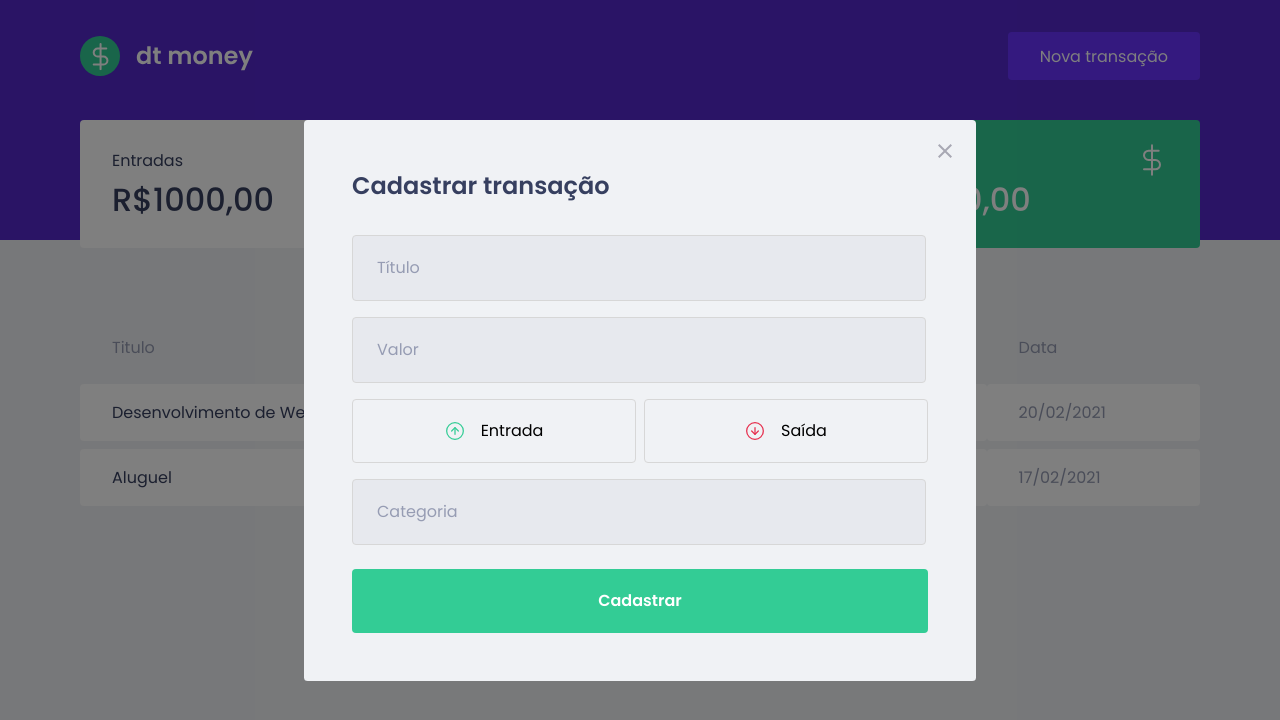
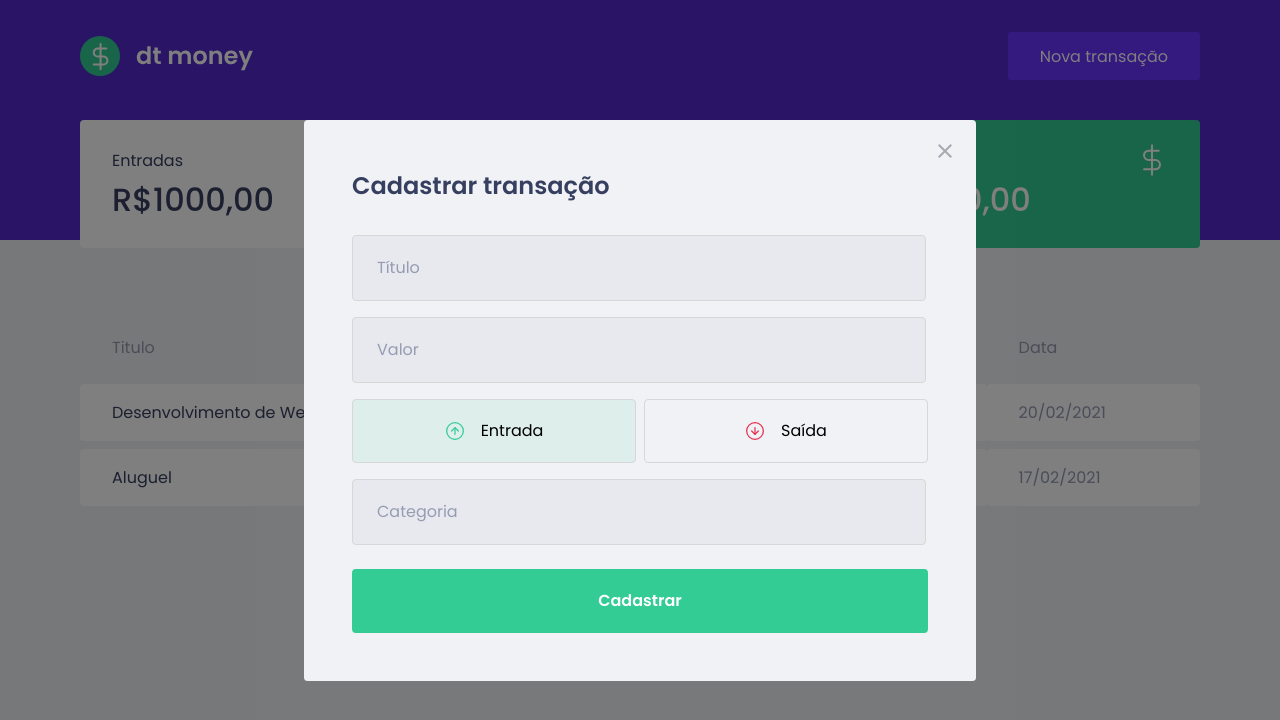
Before and after one commit to matheustark/dtmoney, a React (Create React App) app: page / in a window 1280 px wide. Both pictures are taken after a click on the button "Nova transação". Shown: the top 720 px of the page. Built offline with nearby package versions, Linux system fonts and the light colour scheme; no server answers; what miragejs would draw is missing.

Commit message:
finish button styles

```diff
--- a/src/components/NewTransactionModal/index.tsx
+++ b/src/components/NewTransactionModal/index.tsx
@@ -1,8 +1,9 @@
+import { useState } from 'react';
 import Modal from 'react-modal';
 import incomeImg from '../../assets/income.svg';
 import outcomeImg from '../../assets/outcome.svg';
 import closeImg from '../../assets/close.svg';
-import { Container, TransactionTypeContainer } from './styles';
+import { Container, TransactionTypeContainer, RadioBox } from './styles';
 
 interface NewTransactionModalProps {
   isOpen: boolean;
@@ -10,6 +11,8 @@
 }
 
 export function NewTransactionModal({ isOpen, onRequestClose }: NewTransactionModalProps) {
+  const [type, setType] = useState('deposit')
+
   return (
     <Modal
     isOpen={isOpen}
@@ -32,19 +35,25 @@
       <input type="number" placeholder="Valor" />
 
       <TransactionTypeContainer>
-        <button
+        <RadioBox
         type="button"
+        onClick={() => setType('deposit')}
+        isActive={type === 'deposit'}
+        activeColor="green"
         >
           <img src={incomeImg} alt="Entrada"/>
           <span>Entrada</span>
-        </button>
+        </RadioBox>
 
-        <button
+        <RadioBox
         type="button"
+        onClick={() => setType('withdraw')}
+        isActive={type === 'withdraw'}
+        activeColor="red"
         >
           <img src={outcomeImg} alt="Saída"/>
           <span>Saída</span>
-        </button>
+        </RadioBox>
       </TransactionTypeContainer>
 
       <input placeholder="Categoria" />
--- a/src/components/NewTransactionModal/styles.ts
+++ b/src/components/NewTransactionModal/styles.ts
@@ -1,5 +1,5 @@
 import styled from "styled-components";
-import { darken } from 'polished';
+import { darken, transparentize } from 'polished';
 
 export const Container = styled.form`
 
@@ -57,12 +57,26 @@
   grid-template-columns: 1fr 1fr;
   gap: 0.5rem;
 
-  button {
+`;
+
+interface RadioBoxProps {
+  isActive: boolean;
+  activeColor: 'green' | 'red';
+}
+
+const colors = {
+  green: '#33CC95',
+  red: '#E52E4D'
+}
+
+export const RadioBox = styled.button<RadioBoxProps>`
     height: 4rem;
     border: 1px solid #d7d7d7;
     border-radius: 0.25rem;
 
-    background: transparent;
+    background: ${(props) => props.isActive
+     ? transparentize(0.9, colors[props.activeColor]) :
+      'transparent'};
 
     display: flex;
     align-items: center;
@@ -84,6 +98,6 @@
       margin-left: 1rem;
       font-size: 1rem;
     }
-  }
 
-`;
+
+`
```
